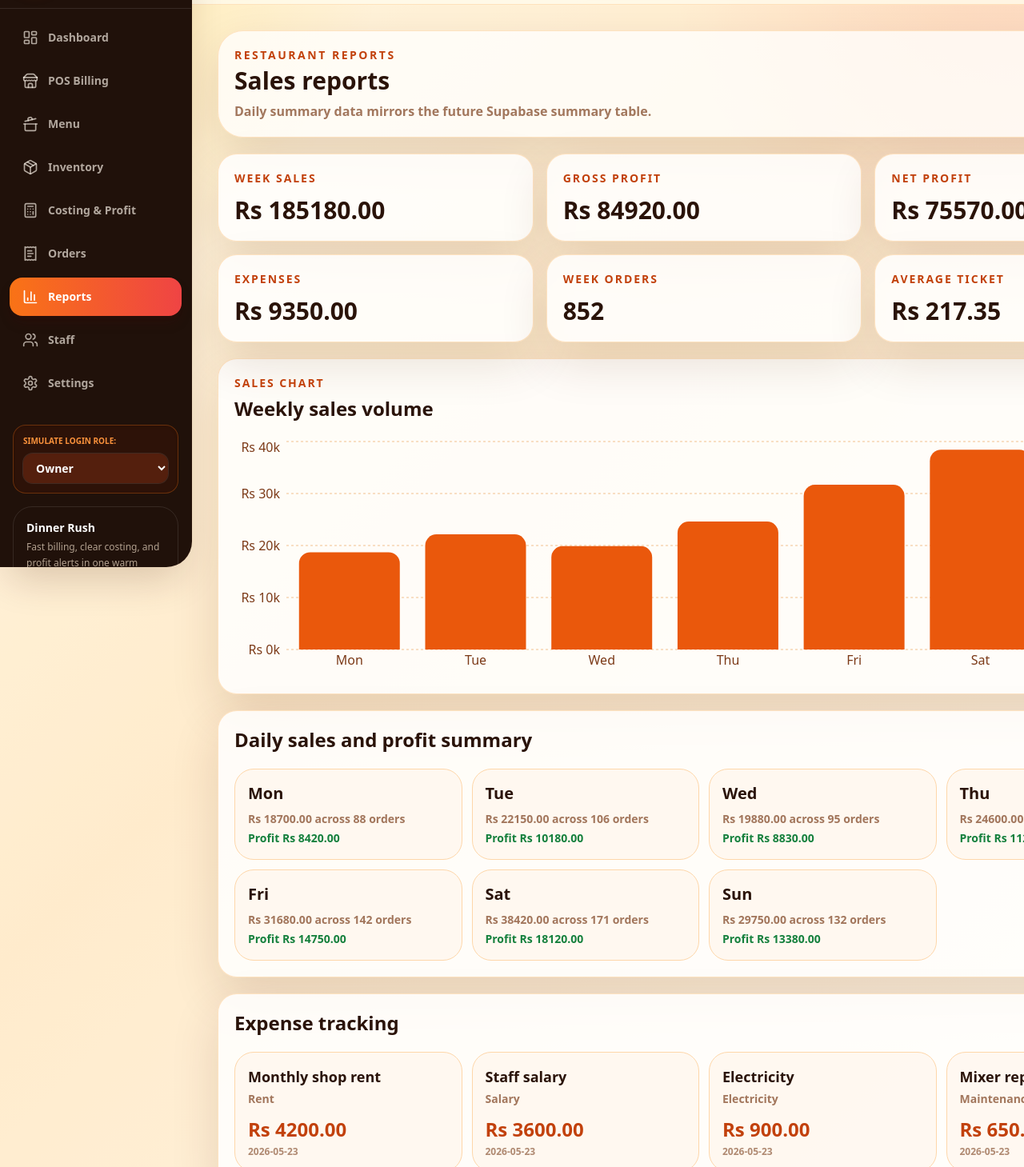
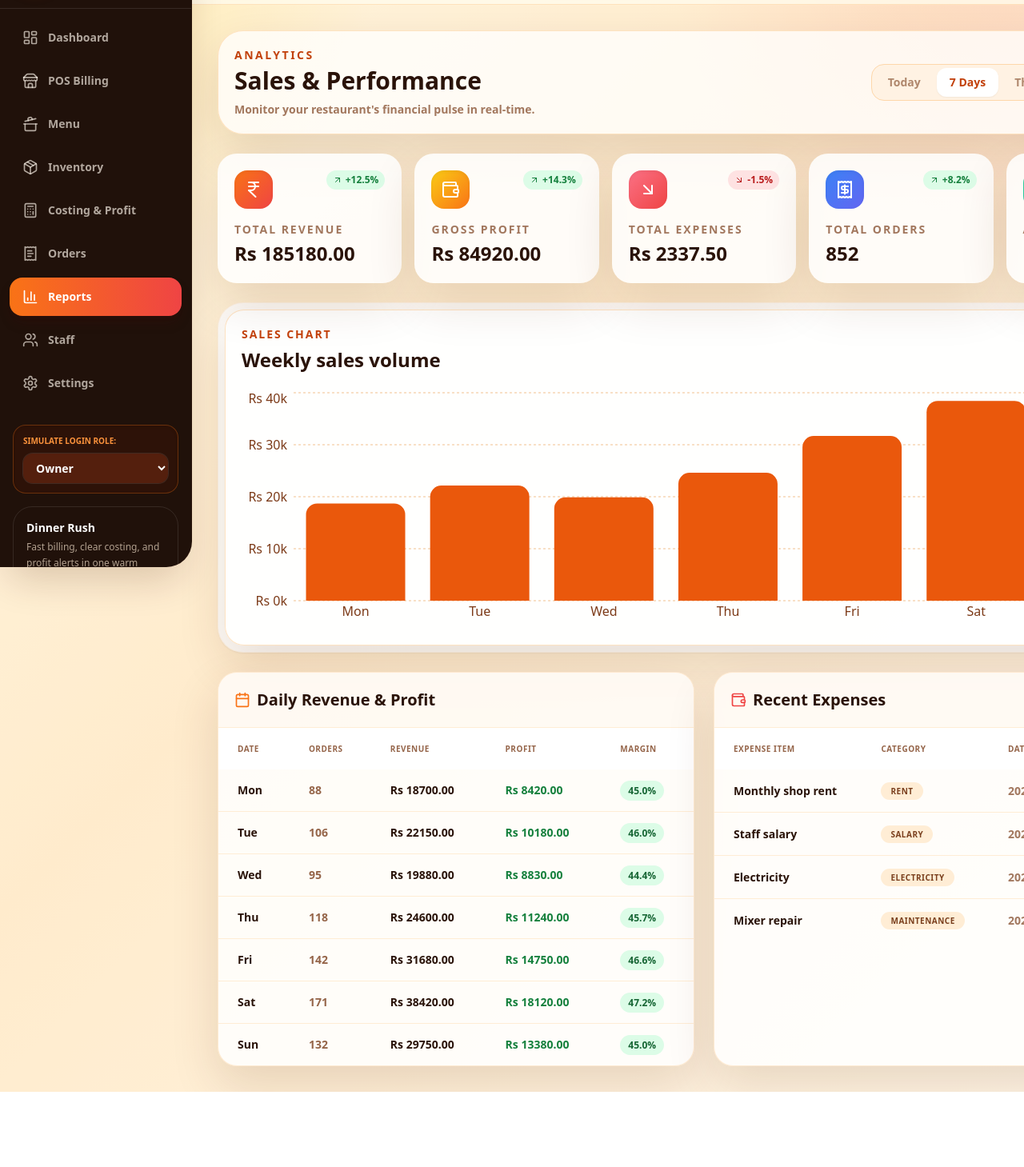
Before and after one commit to sgacademicsolution2024-boop/resturentpos, a Next.js app: page /reports in a window 1280 px wide. Shown: the part 91-1550 px from the top of the page at 80% size. After the commit the page ends 1456 px from the top, so only its background shows below. Built offline with nearby package versions, Linux system fonts and the light colour scheme.

Commit message:
Refactor Sales Reports page to use modern dynamic SaaS design with tables

```diff
--- a/src/app/(dashboard)/reports/page.tsx
+++ b/src/app/(dashboard)/reports/page.tsx
@@ -1,96 +1,206 @@
 "use client";
 
+import { useState } from "react";
+import { IndianRupee, Receipt, TrendingUp, Wallet, ArrowDownRight, ArrowUpRight, Calendar } from "lucide-react";
 import { Card, CardContent, CardHeader, CardTitle } from "@/components/ui/Card";
 import { SalesChart } from "@/components/dashboard/SalesChart";
-import { expenses, restaurant, salesTrend } from "@/lib/constants";
+import { expenses, salesTrend } from "@/lib/constants";
 import { money } from "@/lib/utils/billing";
 import { useAuth } from "@/lib/auth-context";
 import { RoleGate } from "@/components/auth/RoleGate";
+import { useSettings } from "@/lib/settings-context";
+import { cn } from "@/lib/utils";
 
 export default function ReportsPage() {
   const { isOwner } = useAuth();
+  const { restaurantData } = useSettings();
+  const [timeframe, setTimeframe] = useState("week");
 
-  const total = salesTrend.reduce((sum, day) => sum + day.sales, 0);
-  const profit = salesTrend.reduce((sum, day) => sum + day.profit, 0);
-  const orders = salesTrend.reduce((sum, day) => sum + day.orders, 0);
-  const expenseTotal = expenses.reduce((sum, expense) => sum + expense.amount, 0);
+  // Mock multiplier to simulate dynamic data based on timeframe
+  const multiplier = timeframe === "today" ? 0.14 : timeframe === "week" ? 1 : timeframe === "month" ? 4.3 : 52;
+
+  const total = salesTrend.reduce((sum, day) => sum + day.sales, 0) * multiplier;
+  const profit = salesTrend.reduce((sum, day) => sum + day.profit, 0) * multiplier;
+  const orders = Math.floor(salesTrend.reduce((sum, day) => sum + day.orders, 0) * multiplier);
+  const expenseTotal = expenses.reduce((sum, expense) => sum + expense.amount, 0) * (multiplier / 4);
 
   const stats = [
-    ["Week sales", money(total, restaurant.currency)],
-    ["Week orders", orders],
-    ["Average ticket", money(total / orders, restaurant.currency)]
+    { label: "Total Revenue", value: money(total, restaurantData.currency), icon: IndianRupee, tone: "from-orange-500 to-red-500", trend: "+12.5%", positive: true },
+    { label: "Total Orders", value: orders.toLocaleString(), icon: Receipt, tone: "from-blue-500 to-indigo-500", trend: "+8.2%", positive: true },
+    { label: "Average Ticket", value: money(total / orders, restaurantData.currency), icon: TrendingUp, tone: "from-emerald-400 to-teal-500", trend: "+2.1%", positive: true },
   ];
 
   if (isOwner) {
     stats.splice(1, 0,
-      ["Gross profit", money(profit, restaurant.currency)],
-      ["Net profit", money(profit - expenseTotal, restaurant.currency)],
-      ["Expenses", money(expenseTotal, restaurant.currency)]
+      { label: "Gross Profit", value: money(profit, restaurantData.currency), icon: Wallet, tone: "from-yellow-400 to-orange-500", trend: "+14.3%", positive: true },
+      { label: "Total Expenses", value: money(expenseTotal, restaurantData.currency), icon: ArrowDownRight, tone: "from-rose-400 to-red-500", trend: "-1.5%", positive: false }
     );
   }
 
+  const timeframes = [
+    { id: "today", label: "Today" },
+    { id: "week", label: "7 Days" },
+    { id: "month", label: "This Month" },
+    { id: "year", label: "This Year" },
+  ];
+
   return (
     <RoleGate allowedRoles={["owner", "manager"]}>
-      <div className="space-y-5">
-        <div className="rounded-[2rem] border border-orange-200/70 bg-white/75 p-5 soft-shadow">
-          <p className="text-sm font-black uppercase tracking-[0.18em] text-orange-700">Restaurant reports</p>
-          <h1 className="mt-1 text-3xl font-black text-[#2a1309]">Sales reports</h1>
-          <p className="mt-2 text-base font-semibold text-[#7a3f1d]/70">Daily summary data mirrors the future Supabase summary table.</p>
+      <div className="space-y-6">
+
+        {/* Header Section */}
+        <div className="flex flex-col gap-4 sm:flex-row sm:items-center sm:justify-between rounded-[2rem] border border-orange-200/70 bg-white/75 p-5 soft-shadow">
+          <div>
+            <p className="text-sm font-black uppercase tracking-[0.18em] text-orange-700">Analytics</p>
+            <h1 className="mt-1 text-3xl font-black text-[#2a1309]">Sales & Performance</h1>
+            <p className="mt-2 text-sm font-semibold text-[#7a3f1d]/70">Monitor your restaurant's financial pulse in real-time.</p>
           </div>
 
-        <div className="grid gap-4 md:grid-cols-3">
-          {stats.map(([label, value]) => (
-            <Card key={label.toString()} className="bg-white/85">
+          <div className="flex items-center gap-1 rounded-2xl bg-orange-100/50 p-1 border border-orange-200">
+            {timeframes.map((t) => (
+              <button
+                key={t.id}
+                onClick={() => setTimeframe(t.id)}
+                className={cn(
+                  "px-4 py-2 text-sm font-bold rounded-xl transition-all duration-300",
+                  timeframe === t.id
+                    ? "bg-white text-orange-700 shadow-sm"
+                    : "text-[#7a3f1d]/60 hover:text-[#7a3f1d] hover:bg-orange-50"
+                )}
+              >
+                {t.label}
+              </button>
+            ))}
+          </div>
+        </div>
+
+        {/* Dynamic Metric Cards */}
+        <div className={cn("grid gap-4", isOwner ? "md:grid-cols-5" : "md:grid-cols-3")}>
+          {stats.map((stat, i) => {
+            const Icon = stat.icon;
+            return (
+              <Card key={i} className="overflow-hidden bg-white/85 border-transparent shadow-sm hover:shadow-md transition-shadow duration-300">
                 <CardContent className="p-5">
-                <p className="text-sm font-black uppercase tracking-[0.14em] text-orange-700">{label}</p>
-                <p className="mt-3 text-3xl font-black text-[#2a1309]">{value}</p>
+                  <div className="flex justify-between items-start">
+                    <div className={cn(
+                      "flex h-12 w-12 items-center justify-center rounded-2xl bg-gradient-to-br shadow-inner",
+                      stat.tone
+                    )}>
+                      <Icon className="h-6 w-6 text-white" />
+                    </div>
+                    <div className={cn(
+                      "flex items-center gap-1 text-xs font-bold px-2 py-1 rounded-full",
+                      stat.positive ? "bg-green-100 text-green-700" : "bg-red-100 text-red-700"
+                    )}>
+                      {stat.positive ? <ArrowUpRight className="h-3 w-3" /> : <ArrowDownRight className="h-3 w-3" />}
+                      {stat.trend}
+                    </div>
+                  </div>
+                  <div className="mt-4">
+                    <p className="text-sm font-black uppercase tracking-[0.14em] text-[#7a3f1d]/70">{stat.label}</p>
+                    <p className="mt-1 text-2xl font-black text-[#2a1309] truncate">{stat.value}</p>
+                  </div>
                 </CardContent>
               </Card>
-          ))}
+            );
+          })}
         </div>
 
+        {/* Chart Section */}
+        <div className="rounded-[2rem] bg-white/85 p-2 shadow-sm border border-orange-100/50">
           <SalesChart />
+        </div>
 
-        <Card className="bg-white/85">
-          <CardHeader>
-            <CardTitle className="text-2xl font-black text-[#2a1309]">
-              {isOwner ? "Daily sales and profit summary" : "Daily sales summary"}
+        {/* Data Tables */}
+        <div className="grid gap-6 xl:grid-cols-2">
+
+          {/* Daily Sales Table */}
+          <Card className="bg-white/85 overflow-hidden border-orange-200/50">
+            <CardHeader className="bg-orange-50/50 border-b border-orange-100">
+              <CardTitle className="flex items-center gap-2 text-xl font-black text-[#2a1309]">
+                <Calendar className="h-5 w-5 text-orange-500" />
+                {isOwner ? "Daily Revenue & Profit" : "Daily Revenue Breakdown"}
               </CardTitle>
             </CardHeader>
-          <CardContent className="grid gap-3 md:grid-cols-2 lg:grid-cols-4">
+            <CardContent className="p-0">
+              <div className="overflow-x-auto min-w-0">
+                <table className="w-full text-left text-sm whitespace-nowrap">
+                  <thead className="bg-white text-[#7a3f1d]/80 uppercase tracking-wider text-[10px] font-black">
+                    <tr>
+                      <th className="px-6 py-4">Date</th>
+                      <th className="px-6 py-4">Orders</th>
+                      <th className="px-6 py-4">Revenue</th>
+                      {isOwner && <th className="px-6 py-4">Profit</th>}
+                      {isOwner && <th className="px-6 py-4">Margin</th>}
+                    </tr>
+                  </thead>
+                  <tbody className="divide-y divide-orange-100">
                     {salesTrend.map((day) => (
-              <div key={day.day} className="rounded-3xl border border-orange-200 bg-orange-50/70 p-4">
-                <p className="text-xl font-black text-[#2a1309]">{day.day}</p>
-                <p className="mt-2 text-sm font-bold text-[#7a3f1d]/70">
-                  {money(day.sales, restaurant.currency)} across {day.orders} orders
-                </p>
+                      <tr key={day.day} className="transition-colors hover:bg-orange-50/50 group">
+                        <td className="px-6 py-4 font-bold text-[#2a1309] group-hover:text-orange-700 transition-colors">{day.day}</td>
+                        <td className="px-6 py-4 font-bold text-[#7a3f1d]/80">{day.orders}</td>
+                        <td className="px-6 py-4 font-black text-[#2a1309]">{money(day.sales, restaurantData.currency)}</td>
                         {isOwner && (
-                  <p className="mt-1 text-sm font-black text-green-700">
-                    Profit {money(day.profit, restaurant.currency)}
-                  </p>
+                          <td className="px-6 py-4 font-black text-green-700">{money(day.profit, restaurantData.currency)}</td>
                         )}
+                        {isOwner && (
+                          <td className="px-6 py-4">
+                            <span className="bg-green-100 text-green-800 text-xs font-bold px-2.5 py-1 rounded-full">
+                              {((day.profit / day.sales) * 100).toFixed(1)}%
+                            </span>
+                          </td>
+                        )}
+                      </tr>
+                    ))}
+                  </tbody>
+                </table>
               </div>
-            ))}
             </CardContent>
           </Card>
 
+          {/* Expenses Table (Owner Only) */}
           {isOwner && (
-          <Card className="bg-white/85">
-            <CardHeader>
-              <CardTitle className="text-2xl font-black text-[#2a1309]">Expense tracking</CardTitle>
+            <Card className="bg-white/85 overflow-hidden border-orange-200/50">
+              <CardHeader className="bg-orange-50/50 border-b border-orange-100">
+                <CardTitle className="flex items-center gap-2 text-xl font-black text-[#2a1309]">
+                  <Wallet className="h-5 w-5 text-red-500" />
+                  Recent Expenses
+                </CardTitle>
               </CardHeader>
-            <CardContent className="grid gap-3 md:grid-cols-2 lg:grid-cols-4">
+              <CardContent className="p-0">
+                <div className="overflow-x-auto min-w-0">
+                  <table className="w-full text-left text-sm whitespace-nowrap">
+                    <thead className="bg-white text-[#7a3f1d]/80 uppercase tracking-wider text-[10px] font-black">
+                      <tr>
+                        <th className="px-6 py-4">Expense Item</th>
+                        <th className="px-6 py-4">Category</th>
+                        <th className="px-6 py-4">Date</th>
+                        <th className="px-6 py-4 text-right">Amount</th>
+                      </tr>
+                    </thead>
+                    <tbody className="divide-y divide-orange-100">
                       {expenses.map((expense) => (
-                <div key={expense.id} className="rounded-3xl border border-orange-200 bg-orange-50/70 p-4">
-                  <p className="text-lg font-black text-[#2a1309]">{expense.name}</p>
-                  <p className="mt-1 text-sm font-bold capitalize text-[#7a3f1d]/70">{expense.category}</p>
-                  <p className="mt-3 text-2xl font-black text-orange-700">{money(expense.amount, restaurant.currency)}</p>
-                  <p className="mt-1 text-xs font-bold text-[#7a3f1d]/60">{expense.expenseDate}</p>
+                        <tr key={expense.id} className="transition-colors hover:bg-orange-50/50 group">
+                          <td className="px-6 py-4 font-bold text-[#2a1309] group-hover:text-orange-700 transition-colors">{expense.name}</td>
+                          <td className="px-6 py-4">
+                            <span className="bg-orange-100 text-[#7a3f1d] text-[10px] uppercase tracking-wider font-black px-3 py-1 rounded-full">
+                              {expense.category}
+                            </span>
+                          </td>
+                          <td className="px-6 py-4 font-bold text-[#7a3f1d]/70">{expense.expenseDate}</td>
+                          <td className="px-6 py-4 font-black text-red-600 text-right">
+                            {money(expense.amount, restaurantData.currency)}
+                          </td>
+                        </tr>
+                      ))}
+                    </tbody>
+                  </table>
                 </div>
-              ))}
               </CardContent>
             </Card>
           )}
+
+        </div>
       </div>
     </RoleGate>
   );
```
Lines whose indentation alone changed are shown as unchanged.
